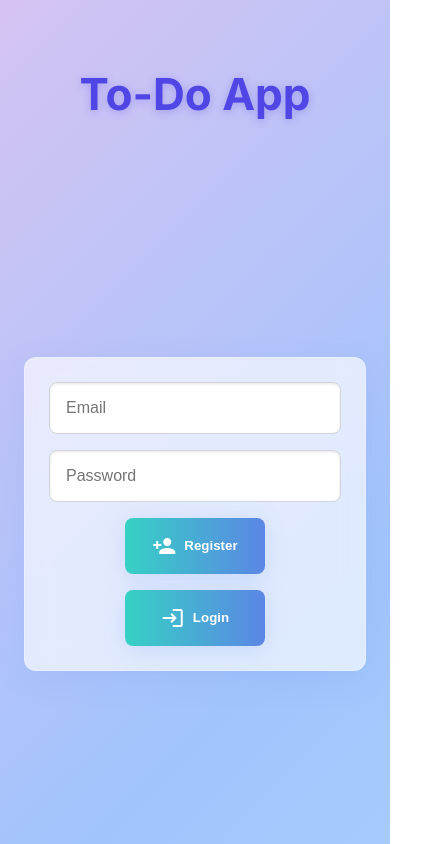
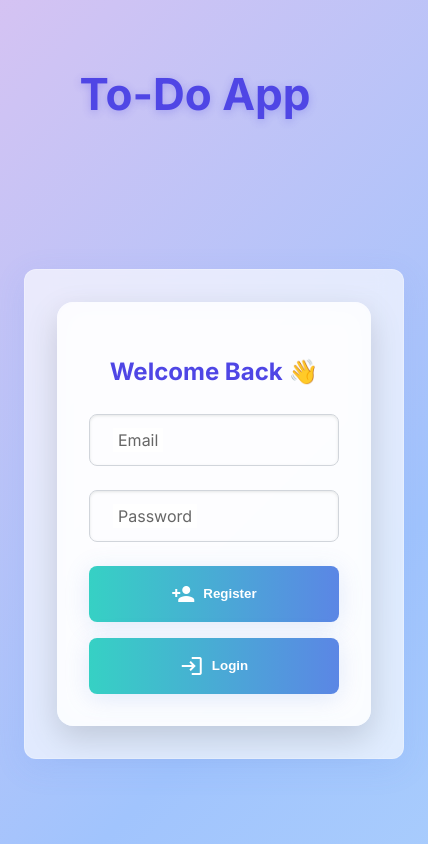
Before and after one commit to Vishnu071/Todo_app, a plain HTML site: page todo_frontend/public/index.html in a window 390 px wide. Shown: the whole page, 428 px wide, since content can reach past the window. Drawn offline with Linux system fonts and the light colour scheme.

Commit message:
Enhance: updated register/login page UI styles

```diff
--- a/todo_frontend/public/index.html
+++ b/todo_frontend/public/index.html
@@ -19,7 +19,7 @@
       <h1 tabindex="0">To-Do App</h1>
     </header>
 
-    <!-- Advanced Colorful Navbar -->
+    <!-- Navbar -->
     <nav class="navbar hidden">
       <span class="navbar-brand">
         <span class="material-icons" aria-hidden="true">dashboard</span>
@@ -34,61 +34,39 @@
     </nav>
 
     <main role="main" class="container">
-      <section
-        aria-labelledby="auth-section-label"
-        class="auth-section"
-        tabindex="-1"
-      >
-        <h2 id="auth-section-label" class="visually-hidden">
-          User Authentication
-        </h2>
-        <input
-          type="email"
-          id="email"
-          aria-label="Email address"
-          placeholder="Email"
-          autocomplete="username"
-          required
-        />
-        <input
-          type="password"
-          id="password"
-          aria-label="Password"
-          placeholder="Password"
-          autocomplete="current-password"
-          required
-        />
-        <button type="button" onclick="register()">
-          <span class="material-icons" aria-hidden="true">person_add</span>
-          Register
-        </button>
-        <button type="button" onclick="login()">
-          <span class="material-icons" aria-hidden="true">login</span> Login
-        </button>
+      <!-- AUTH SECTION -->
+      <section class="auth-section" tabindex="-1">
+        <div class="form-card">
+          <h2>Welcome Back 👋</h2>
+          <div class="input-group">
+            <input type="email" id="email" required placeholder=" " />
+            <label for="email">Email</label>
+          </div>
+          <div class="input-group">
+            <input type="password" id="password" required placeholder=" " />
+            <label for="password">Password</label>
+          </div>
+          <div class="button-group">
+            <button onclick="register()">
+              <span class="material-icons">person_add</span> Register
+            </button>
+            <button onclick="login()">
+              <span class="material-icons">login</span> Login
+            </button>
+          </div>
+        </div>
       </section>
 
-      <section
-        aria-labelledby="tasks-section-label"
-        class="task-section hidden"
-        tabindex="-1"
-      >
-        <h2 id="tasks-section-label" class="visually-hidden">
-          Task Management
-        </h2>
+      <!-- TASK SECTION (unchanged) -->
+      <section class="task-section hidden" tabindex="-1">
         <form
           class="controls"
           id="taskForm"
           onsubmit="event.preventDefault(); addTask();"
-          aria-describedby="task-form-desc"
         >
-          <p id="task-form-desc" class="visually-hidden">
-            Form to add new tasks with title, description, deadline, and
-            priority
-          </p>
           <input
             type="text"
             id="title"
-            aria-label="Task Title"
             placeholder="Task Title"
             required
             minlength="3"
@@ -97,53 +75,30 @@
           <input
             type="text"
             id="description"
-            aria-label="Task Description"
             placeholder="Description"
             maxlength="300"
           />
-          <input type="date" id="deadline" aria-label="Deadline" min="" />
-          <select id="priority" aria-label="Priority Level" required>
+          <input type="date" id="deadline" min="" />
+          <select id="priority" required>
             <option value="Low">🟢 Low Priority</option>
             <option value="Medium">🟡 Medium Priority</option>
             <option value="High">🔴 High Priority</option>
           </select>
-          <button type="submit" id="addTaskBtn" aria-live="polite" aria-busy="false">
-            <span class="material-icons" aria-hidden="true">add_task</span> Add Task
+          <button type="submit" id="addTaskBtn">
+            <span class="material-icons">add_task</span> Add Task
           </button>
-          <button type="button" id="saveTaskBtn" class="hidden" onclick="saveTask()" aria-live="polite" aria-busy="false">
-            <span class="material-icons" aria-hidden="true">save</span> Save
+          <button type="button" id="saveTaskBtn" class="hidden" onclick="saveTask()">
+            <span class="material-icons">save</span> Save
           </button>
-          <button
-            type="button"
-            onclick="toggleDarkMode()"
-            aria-pressed="false"
-            aria-label="Toggle dark mode"
-            id="darkModeToggle"
-          >
-            <span class="material-icons" aria-hidden="true">dark_mode</span>
-            Toggle Dark Mode
+          <button type="button" onclick="toggleDarkMode()" id="darkModeToggle">
+            <span class="material-icons">dark_mode</span> Toggle Dark Mode
           </button>
         </form>
-        <div
-          id="taskList"
-          tabindex="0"
-          aria-live="polite"
-          aria-atomic="true"
-          aria-relevant="additions removals"
-        ></div>
 
-        <div
-          class="progress-bar-container"
-          aria-label="Task completion progress"
-        >
-          <div
-            class="progress-bar"
-            id="progressBar"
-            role="progressbar"
-            aria-valuemin="0"
-            aria-valuemax="100"
-            aria-valuenow="0"
-          ></div>
+        <div id="taskList"></div>
+
+        <div class="progress-bar-container">
+          <div class="progress-bar" id="progressBar"></div>
         </div>
       </section>
     </main>
@@ -152,7 +107,6 @@
       id="sound"
       src="https://www.soundjay.com/buttons/sounds/button-3.mp3"
       preload="auto"
-      aria-hidden="true"
     ></audio>
     <script src="auth.js"></script>
     <script src="api.js"></script>
--- a/todo_frontend/public/styles.css
+++ b/todo_frontend/public/styles.css
@@ -590,3 +590,89 @@ select:focus-visible {
   transform: translateY(-3px) scale(1.04);
   outline: none;
 }
+
+/* Advanced Auth Section Card */
+.auth-section {
+  display: flex;
+  justify-content: center;
+  padding: var(--spacing-lg);
+}
+
+.form-card {
+  background: rgba(255, 255, 255, 0.75);
+  backdrop-filter: blur(15px);
+  padding: var(--spacing-lg);
+  border-radius: var(--radius-lg);
+  max-width: 400px;
+  width: 100%;
+  box-shadow: 0 12px 32px rgba(0,0,0,0.15);
+  animation: fadeIn 1s ease forwards;
+}
+
+@keyframes fadeIn {
+  from {
+    opacity: 0;
+    transform: translateY(30px);
+  }
+  to {
+    opacity: 1;
+    transform: none;
+  }
+}
+
+.form-card h2 {
+  text-align: center;
+  color: var(--color-primary);
+  margin-bottom: var(--spacing-md);
+}
+
+.input-group {
+  position: relative;
+  margin-bottom: var(--spacing-md);
+}
+
+.input-group input {
+  width: 100%;
+  padding: var(--spacing-sm) var(--spacing-md);
+  font-size: 1rem;
+  border: 1.5px solid var(--color-border);
+  border-radius: var(--radius-sm);
+  background: transparent;
+  transition: border-color var(--transition-fast);
+}
+
+.input-group input:focus {
+  border-color: var(--color-primary);
+  outline: none;
+}
+
+.input-group label {
+  position: absolute;
+  top: 50%;
+  left: var(--spacing-md);
+  transform: translateY(-50%);
+  color: #666;
+  pointer-events: none;
+  transition: all 0.2s ease;
+  background: rgba(255, 255, 255, 0.8);
+  padding: 0 5px;
+}
+
+.input-group input:focus + label,
+.input-group input:not(:placeholder-shown) + label {
+  top: -8px;
+  left: var(--spacing-sm);
+  font-size: 0.75rem;
+  color: var(--color-primary);
+}
+
+.button-group {
+  display: flex;
+  gap: var(--spacing-sm);
+  flex-wrap: wrap;
+  justify-content: space-between;
+}
+
+.button-group button {
+  flex: 1 1 calc(50% - var(--spacing-sm));
+}
```
